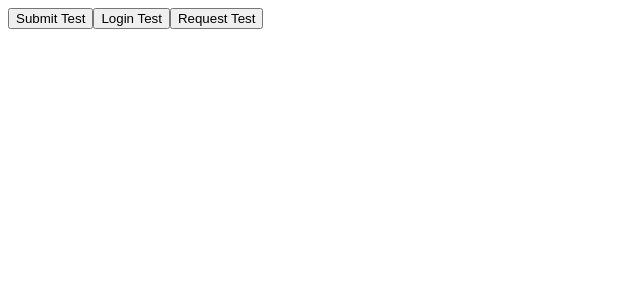
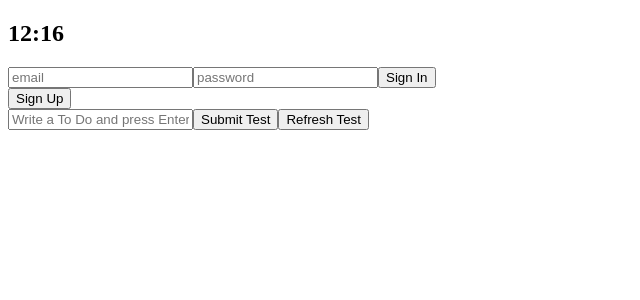
Before and after one commit to MinnieMinwoo/ExpressJS_AuthServer, a React (Create React App) app in the folder client/: page / in a window 1280 px wide. Shown: the top 300 px of the page, without its empty margins (0-640 px from the left). Built offline with nearby package versions, Linux system fonts and the light colour scheme; no server answers.

Commit message:
add token validation

```diff
--- a/client/src/App.tsx
+++ b/client/src/App.tsx
@@ -1,13 +1,72 @@
 import React, { useEffect, useState } from "react";
+import { Token } from "./Token";
 import Auth from "./Auth";
+import Clock from "./Clock";
 
 function App() {
-  const [islogin, setIsLogin] = useState("false");
-  const [email, setEmail] = useState("");
+  const [accessToken, setAccessToken] = useState<Token>(new Token(""));
+
+  useEffect(() => {
+    onRefreshToken();
+  }, []);
+
+  const onToDoSubmit = async (event: React.MouseEvent) => {
+    event.preventDefault();
+    const url = "./api/submit/add";
+    const request = new Request(url, {
+      method: "POST",
+      headers: {
+        "Content-Type": "application/json",
+        Authorization: `Bearer ${accessToken.get()}`,
+      },
+      body: JSON.stringify({
+        data: "test123",
+      }),
+    });
+    try {
+      const result = await fetch(request);
+      console.log(result);
+    } catch (error) {
+      if (!(error instanceof Error)) return;
+      if (error.message === "No AccessToken" || error.message === "Invalid Token") {
+      }
+    }
+  };
+
+  const onRefreshToken = async (event?: React.MouseEvent) => {
+    if (event) event.preventDefault();
+    const url = "./api/token";
+    const request = new Request(url, {
+      method: "GET",
+      headers: {
+        "Content-Type": "application/json",
+      },
+    });
+    try {
+      const { accessToken } = (await (await fetch(request)).json()) as { accessToken: string };
+      setAccessToken(new Token(accessToken));
+    } catch (error) {
+      console.log(error);
+    }
+  };
 
   return (
     <div className="App">
-      <Auth />
+      <Clock />
+      <Auth isToken={!!accessToken.get()} setToken={setAccessToken} />
+      <section>
+        <h1 hidden={!accessToken.get()}>Hello</h1>
+        <form>
+          <input type="text" placeholder="Write a To Do and press Enter" />
+          <button onClick={onToDoSubmit}>Submit Test</button>
+          <button onClick={onRefreshToken}>Refresh Test</button>
+        </form>
+      </section>
+      <main>
+        <div></div>
+        <div></div>
+      </main>
+      <ul></ul>
     </div>
   );
 }
--- a/client/src/Auth.tsx
+++ b/client/src/Auth.tsx
@@ -1,10 +1,39 @@
-import React from "react";
+import React, { useState, useEffect } from "react";
+import { Token } from "./Token";
 
-const Auth = () => {
-  const onSignUp = async () => {
-    const email = "test123@testmail.com";
-    const password = "test1234test1234test1234!";
-    const request = new Request("./api/signup", {
+interface Props {
+  isToken: boolean;
+  setToken: React.Dispatch<React.SetStateAction<Token>>;
+}
+export default function Auth({ isToken, setToken }: Props) {
+  const [toggle, setToggle] = useState(true);
+  const [email, setEmail] = useState("");
+  const [password, setPassword] = useState("");
+
+  const onClick = () => {
+    setToggle((prev) => !prev);
+  };
+
+  const onChange = (event: React.ChangeEvent<HTMLInputElement>) => {
+    const {
+      target: { name, value },
+    } = event;
+    switch (name) {
+      case "email":
+        setEmail(value);
+        break;
+      case "password":
+        setPassword(value);
+        break;
+      default:
+        break;
+    }
+  };
+
+  const onSubmit = async (event: React.FormEvent) => {
+    event.preventDefault();
+    const url = toggle ? "./api/signin" : "./api/signup";
+    const request = new Request(url, {
       method: "POST",
       headers: {
         "Content-Type": "application/json",
@@ -14,48 +43,33 @@ const Auth = () => {
         password: password,
       }),
     });
-    const result = (await (await fetch(request)).json()) as any;
-    console.log(result);
+    const { accessToken } = (await (await fetch(request)).json()) as { accessToken: string };
+    setToken(new Token(accessToken));
   };
 
-  const onLogin = async () => {
-    const email = "test123@testmail.com";
-    const password = "test1234test1234test1234!";
-    const request = new Request("./api/signin", {
-      method: "POST",
-      headers: {
-        "Content-Type": "application/json",
-      },
-      body: JSON.stringify({
-        email: email,
-        password: password,
-      }),
-    });
-    const result = (await (await fetch(request)).json()) as any;
-    console.log(result);
-  };
-
-  const onRequest = async () => {
-    const request = new Request("./api/request", {
-      method: "POST",
-      headers: {
-        "Content-Type": "application/json",
-      },
-      body: JSON.stringify({
-        data: "example",
-      }),
-    });
-    console.log(request);
-    const result = await fetch(request);
-    console.log(result);
-  };
   return (
-    <div>
-      <button onClick={onSignUp}>Submit Test</button>
-      <button onClick={onLogin}>Login Test</button>
-      <button onClick={onRequest}>Request Test</button>
+    <div hidden={isToken}>
+      <form onSubmit={onSubmit}>
+        <input
+          name="email"
+          type="email"
+          required
+          placeholder="email"
+          value={email}
+          onChange={onChange}
+        />
+        <input
+          name="password"
+          type="password"
+          required
+          placeholder="password"
+          autoComplete="off"
+          value={password}
+          onChange={onChange}
+        />
+        <input type="submit" value={toggle ? "Sign In" : "Sign Up"} />
+      </form>
+      <button onClick={onClick}>{toggle ? "Sign Up" : "Sign In"}</button>
     </div>
   );
-};
-
-export default Auth;
+}
--- /dev/null
+++ b/client/src/Clock.tsx
@@ -0,0 +1,19 @@
+import React, { useEffect, useState } from "react";
+
+export default function Clock() {
+  const [clock, setClock] = useState("00:00");
+
+  const SetTime = () => {
+    const date = new Date();
+    const hours = String(date.getHours()).padStart(2, "0");
+    const minutes = String(date.getMinutes()).padStart(2, "0");
+    setClock(`${hours}:${minutes}`);
+  };
+
+  useEffect(() => {
+    SetTime();
+    setInterval(SetTime, 1000);
+  }, []);
+
+  return <h2>{clock}</h2>;
+}
--- /dev/null
+++ b/client/src/Token.ts
@@ -0,0 +1,9 @@
+export class Token {
+  private accessToken: string;
+  constructor(accessToken: string) {
+    this.accessToken = accessToken;
+  }
+  get() {
+    return this.accessToken;
+  }
+}
```
Also changed, not shown: 2 other files (tests, documents, lock files or other folders).
